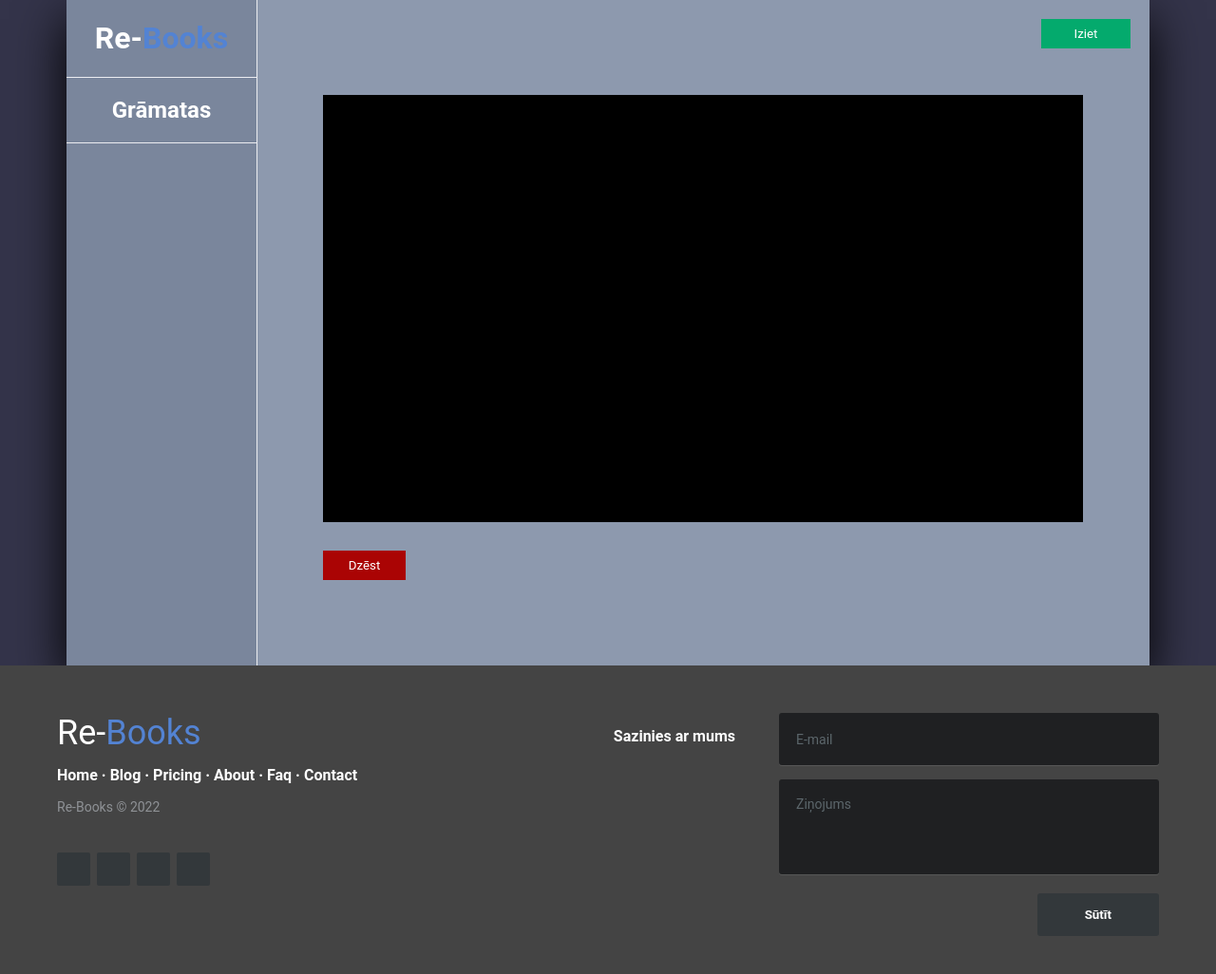
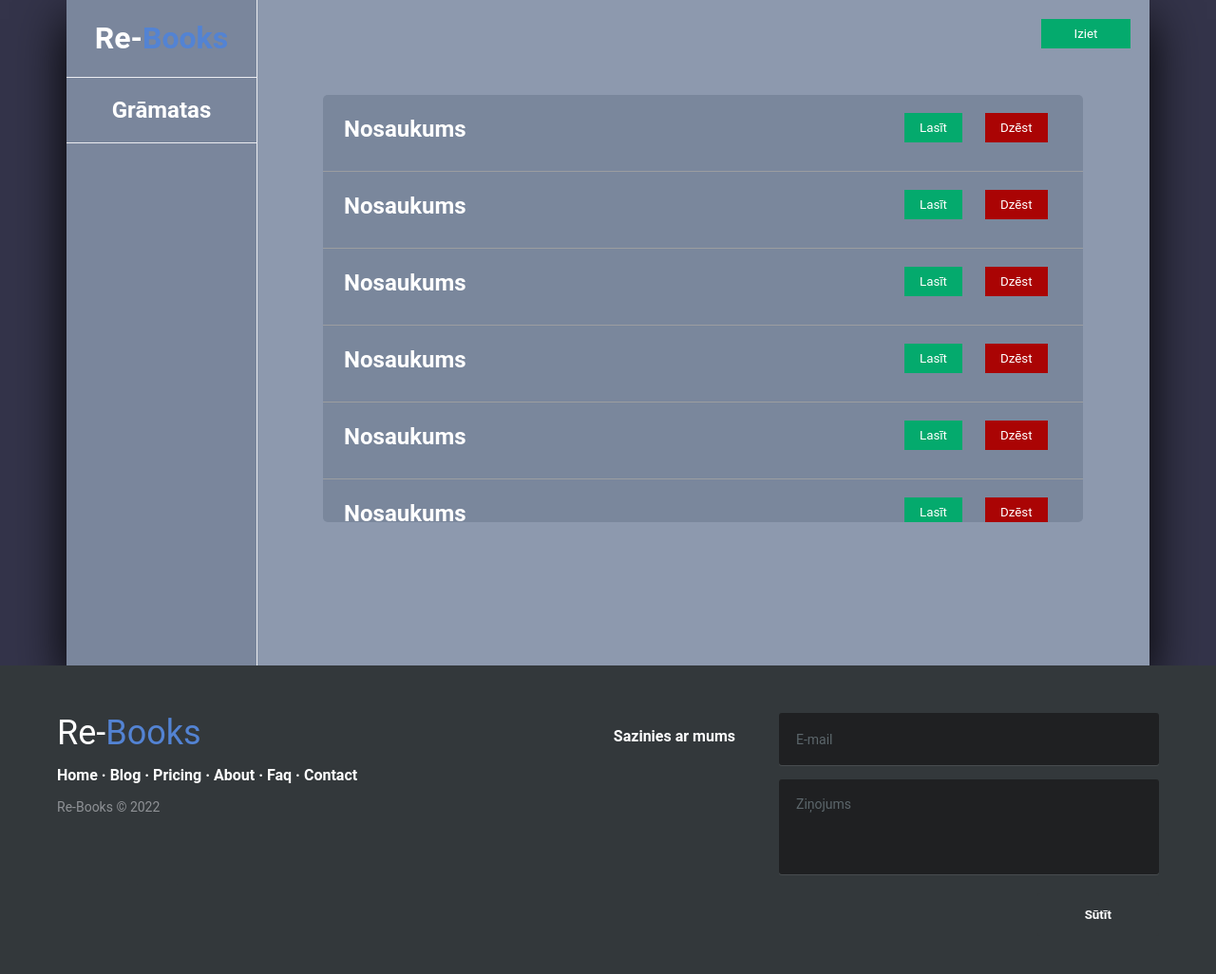
Before and after one commit to fowik/Re-Books, a PHP site: page /user.html in a window 1280 px wide. Shown: the part 68-1094 px from the top of the page at 95% size. Run offline with PHP 8.4, Linux system fonts and the light colour scheme; some web fonts are replaced.

Commit message:
to user added fav books list with crossbar

```diff
--- a/css/footer.css
+++ b/css/footer.css
@@ -1,5 +1,5 @@
 .footer-distributed{
-	background: #444;
+	background: #33383B;
 	box-shadow: 0 1px 1px 0 rgba(0, 0, 0, 0.12);
 	box-sizing: border-box;
 	width: 100%;
--- a/css/style.css
+++ b/css/style.css
@@ -28,3 +28,22 @@
     color: black;
     background-color: #fce277;
 }
+
+::-webkit-scrollbar {
+    width: 20px;
+}
+
+::-webkit-scrollbar-track {
+    background-color: #33383B;
+}
+
+::-webkit-scrollbar-thumb {
+    background-color: #d6dee1;
+    border-radius: 20px;
+    border: 6px solid transparent;
+    background-clip: content-box;
+}
+
+::-webkit-scrollbar-thumb:hover {
+    background-color: #a8bbbf9a;
+}
--- a/css/user.css
+++ b/css/user.css
@@ -61,11 +61,12 @@
 }
 
 .books-table {
-    width: 800px;
-    height: 450px;
-    background-color: black;
+    width: 85%;
+    min-height: 450px;
+    background-color: white;
     margin-top: 100px;
     margin-left: 70px;
+    border-radius: 5px;
 }
 
 .buttons-left {
@@ -83,9 +84,72 @@
     padding: 8px 16px;
     border: none;
     cursor: pointer;
-    width: 10%;
+    margin-left: 20px;
 }
 
 .delete-button:hover {
     background-color: #830202;
 }
+
+.read-button {
+    margin-left: 20px;
+    background-color: #04AA6D;
+    color: white;
+    padding: 8px 16px;
+    border: none;
+    cursor: pointer;
+}
+
+.read-button:hover {
+    background-color: #028354;
+}
+
+.scroll {
+    width: 800px;
+    height: 100px;
+    overflow-x: hidden;
+    overflow-y: auto;
+}
+
+.fav-book {
+    height: 80px;
+    width: 800px;
+    background-color: #7A879C;
+    color: white;
+    border-bottom: 1px solid rgba(161, 161, 161, 0.856);
+}
+
+.fav-book:hover {
+    background-color: #6f7b91;
+}
+.fav-book h2{
+    margin: 0;
+    width: 30%;
+    padding: 22px;
+}
+
+.object-to-right {
+    width: 23.5%;
+    margin-right: 20px;
+    margin-left: auto;
+    margin-top: -53px;
+}
+
+.scroll::-webkit-scrollbar {
+    width: 20px;
+}
+
+.scroll::-webkit-scrollbar-track {
+    background-color: transparent;
+}
+
+.scroll::-webkit-scrollbar-thumb {
+    background-color: #d6dee1;
+    border-radius: 20px;
+    border: 6px solid transparent;
+    background-clip: content-box;
+}
+
+.scroll::-webkit-scrollbar-thumb:hover {
+    background-color: #a8bbbf;
+}
--- /dev/null
+++ b/fav-book.html
@@ -0,0 +1,9 @@
+<div class="fav-book">
+    <div>
+        <h2>Nosaukums</h2>
+    </div>
+    <div class="object-to-right">
+        <button class="read-button">Lasīt</button>
+        <button class="delete-button">Dzēst</button>
+    </div>
+</div>
--- a/user.html
+++ b/user.html
@@ -12,8 +12,6 @@
     <title>Username</title>
 </head>
 <body>
-
-
 
     <div class="wrapper">
         <include src="./views/nav-bar.html"></include>
@@ -36,15 +34,22 @@
 
                     <button class="leave-button">Iziet</button>
 
-                    <div class="books-table">
+                    <div class="books-table scroll">
+                        <div class="fav-book-container">
+                            <include src="fav-book.html"></include>
+                            <include src="fav-book.html"></include>
+                            <include src="fav-book.html"></include>
+                            <include src="fav-book.html"></include>
+                            <include src="fav-book.html"></include>
+                            <include src="fav-book.html"></include>
+                            <include src="fav-book.html"></include>
+                            <include src="fav-book.html"></include>
+                            <include src="fav-book.html"></include>
+                        </div>
 
                     </div>
+                </div>
 
-                    <div class="buttons-left">
-                        <button class="delete-button">Dzēst</button>
-                    </div>
-
-                </div>
             </div>
         </div>
 
@@ -53,7 +58,6 @@
     </div>
 
 
-
     <script src="jquery.js"></script>
 </body>
 </html>
```
Also changed, not shown: xd.html (added, +229 -0 lines), jquery.js (line endings or trailing spaces).
